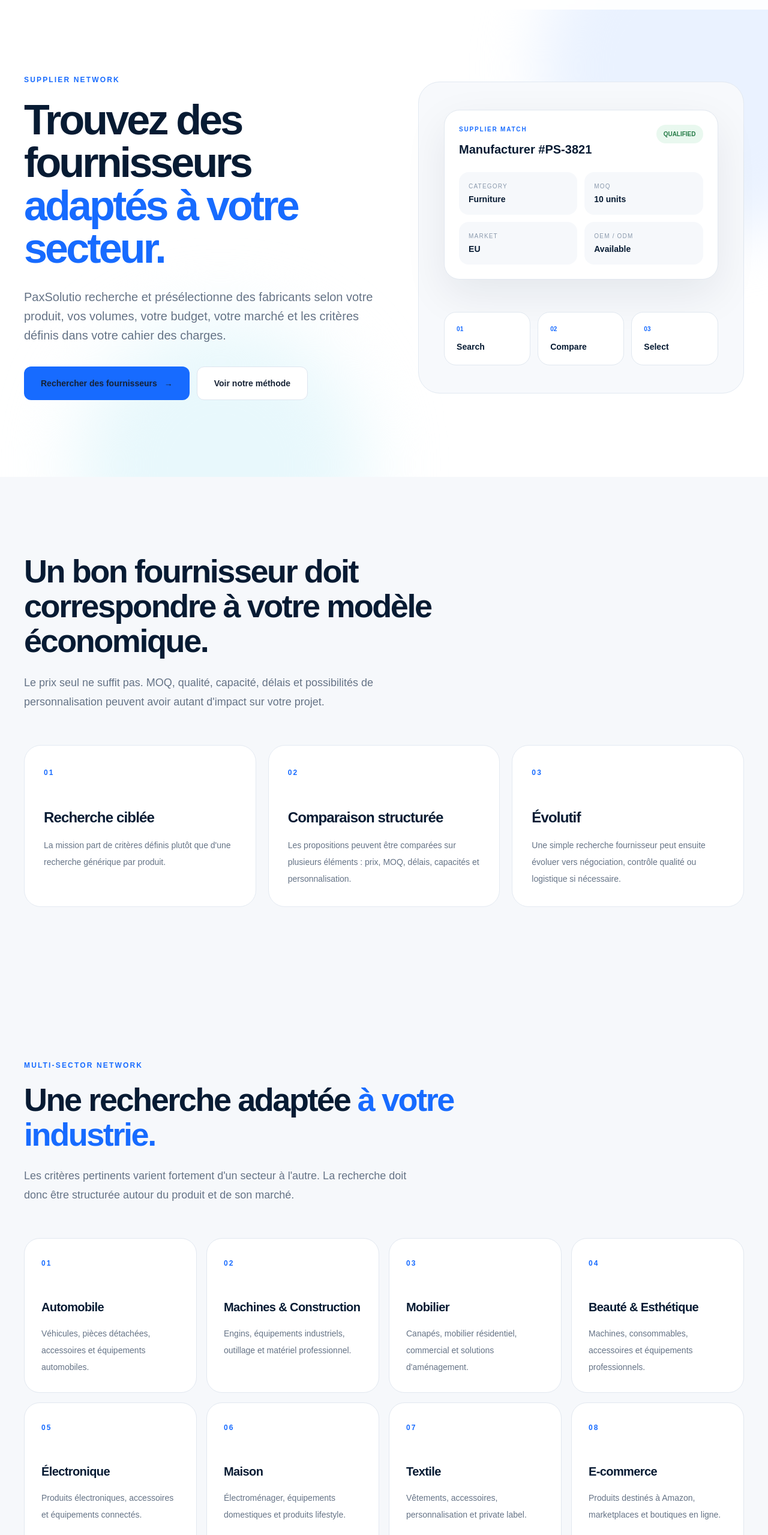
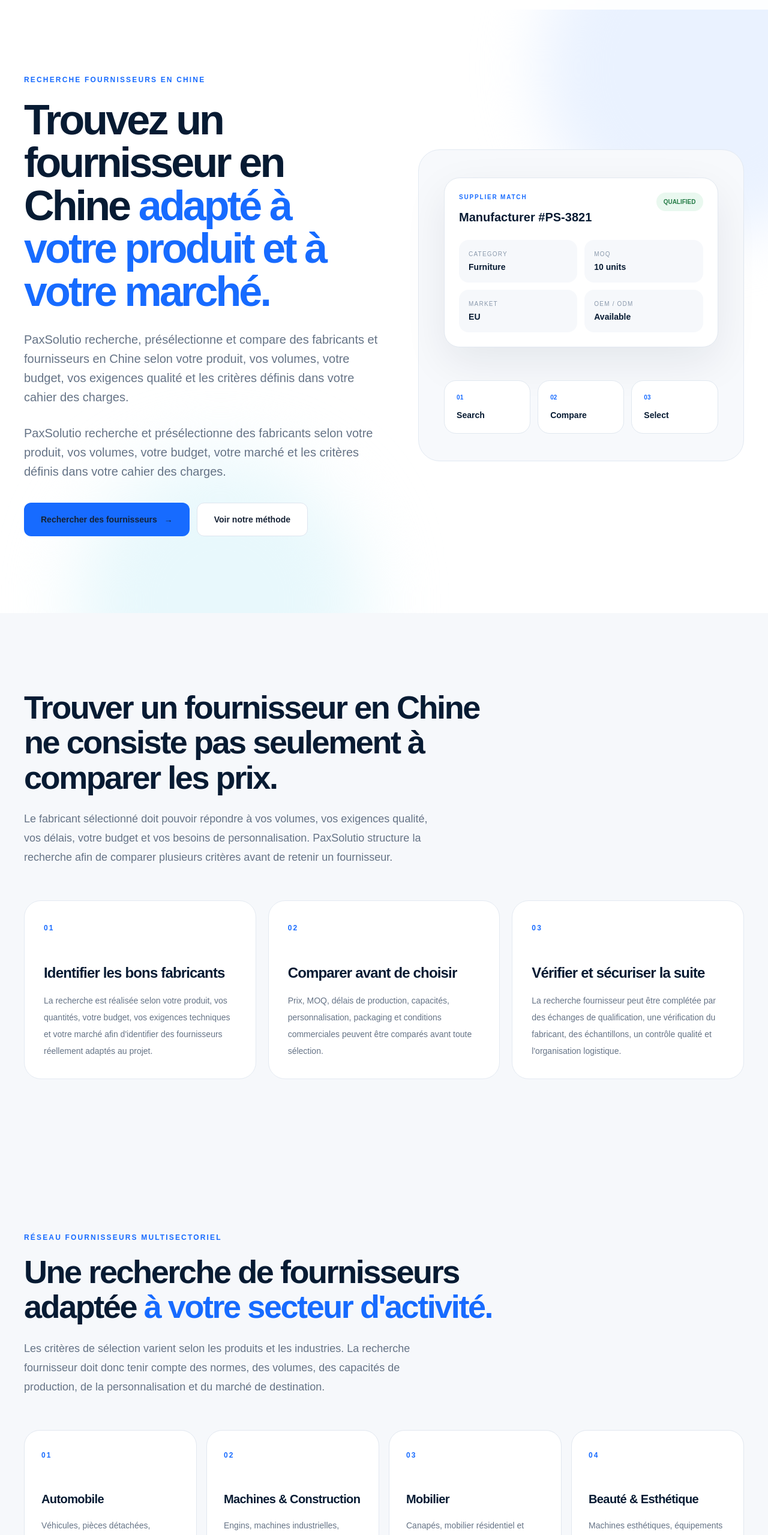
Before and after one commit to PaxSolutio/PaxSolutio, a Next.js app: page /fournisseurs in a window 1280 px wide. Shown: the part 67-2626 px from the top of the page at 60% size. Built offline with nearby package versions, Linux system fonts and the light colour scheme.

Commit message:
Optimisation SEO page fournisseurs

```diff
--- a/src/app/fournisseurs/page.tsx
+++ b/src/app/fournisseurs/page.tsx
@@ -32,21 +32,21 @@ export const metadata: Metadata = {
 const benefits = [
   {
     number: "01",
-    title: "Recherche ciblée",
+    title: "Identifier les bons fabricants",
     description:
-      "La mission part de critères définis plutôt que d'une recherche générique par produit.",
+      "La recherche est réalisée selon votre produit, vos quantités, votre budget, vos exigences techniques et votre marché afin d'identifier des fournisseurs réellement adaptés au projet.",
   },
   {
     number: "02",
-    title: "Comparaison structurée",
+    title: "Comparer avant de choisir",
     description:
-      "Les propositions peuvent être comparées sur plusieurs éléments : prix, MOQ, délais, capacités et personnalisation.",
+      "Prix, MOQ, délais de production, capacités, personnalisation, packaging et conditions commerciales peuvent être comparés avant toute sélection.",
   },
   {
     number: "03",
-    title: "Évolutif",
+    title: "Vérifier et sécuriser la suite",
     description:
-      "Une simple recherche fournisseur peut ensuite évoluer vers négociation, contrôle qualité ou logistique si nécessaire.",
+      "La recherche fournisseur peut être complétée par des échanges de qualification, une vérification du fabricant, des échantillons, un contrôle qualité et l'organisation logistique.",
   },
 ];
 
@@ -58,8 +58,8 @@ export default function SuppliersPage() {
       <SuppliersHero />
 
       <ServiceBenefits
-        title="Un bon fournisseur doit correspondre à votre modèle économique."
-        intro="Le prix seul ne suffit pas. MOQ, qualité, capacité, délais et possibilités de personnalisation peuvent avoir autant d'impact sur votre projet."
+        title="Trouver un fournisseur en Chine ne consiste pas seulement à comparer les prix."
+        intro="Le fabricant sélectionné doit pouvoir répondre à vos volumes, vos exigences qualité, vos délais, votre budget et vos besoins de personnalisation. PaxSolutio structure la recherche afin de comparer plusieurs critères avant de retenir un fournisseur."
         benefits={benefits}
       />
 
@@ -72,8 +72,8 @@ export default function SuppliersPage() {
       <SupplierRequestForm />
 
       <ServiceCTA
-        title="Vous avez déjà une référence produit ou un exemple précis ?"
-        description="Envoyez un maximum d'informations afin que la recherche parte d'un cahier des charges clair."
+        title="Vous recherchez un fabricant ou un fournisseur en Chine ?"
+        description="Envoyez-nous votre produit, vos photos ou liens de référence, les quantités envisagées, votre budget et vos exigences afin de lancer une recherche ciblée."
         buttonLabel="Rechercher mes fournisseurs"
         href="#supplier-request"
       />
--- a/src/components/suppliers/SupplierProcess.tsx
+++ b/src/components/suppliers/SupplierProcess.tsx
@@ -1,39 +1,39 @@
 const steps = [
   {
     number: "01",
-    title: "Votre besoin",
+    title: "Définition du besoin",
     description:
-      "Produit, caractéristiques, quantités, budget, destination et contraintes.",
+      "Produit recherché, caractéristiques techniques, quantités, budget, marché de destination et contraintes du projet.",
   },
   {
     number: "02",
-    title: "Recherche",
+    title: "Recherche de fournisseurs",
     description:
-      "Identification de fournisseurs susceptibles de répondre au cahier des charges.",
+      "Identification de fabricants et fournisseurs en Chine susceptibles de répondre au cahier des charges.",
   },
   {
     number: "03",
-    title: "Premier filtre",
+    title: "Présélection",
     description:
-      "Analyse des informations disponibles et des conditions commerciales.",
+      "Premier filtrage selon les capacités, les informations disponibles, les MOQ, les délais et les conditions commerciales.",
   },
   {
     number: "04",
-    title: "Échanges",
+    title: "Qualification",
     description:
-      "Questions complémentaires sur prix, MOQ, délais, personnalisation et capacités.",
+      "Échanges avec les fournisseurs sur les prix, capacités de production, personnalisation, packaging et exigences techniques.",
   },
   {
     number: "05",
-    title: "Comparatif",
+    title: "Comparaison",
     description:
-      "Organisation des différentes options afin de faciliter leur comparaison.",
+      "Organisation des différentes propositions afin de comparer les fournisseurs sur des critères concrets.",
   },
   {
     number: "06",
-    title: "Shortlist",
+    title: "Shortlist fournisseurs",
     description:
-      "Sélection des fournisseurs qui correspondent le mieux aux critères définis.",
+      "Sélection des fabricants les plus adaptés avant négociation, échantillonnage, contrôle qualité ou lancement de commande.",
   },
 ];
 
@@ -46,13 +46,18 @@ export default function SupplierProcess() {
       <div className="mx-auto max-w-[1320px] px-6 lg:px-10">
         <div className="max-w-[780px]">
           <div className="mb-5 text-xs font-extrabold uppercase tracking-[0.18em] text-[#176BFF]">
-            Supplier Research
+            Notre méthode de recherche
           </div>
 
           <h2 className="text-[38px] font-extrabold leading-[1.08] tracking-[-0.045em] text-[#071B33] sm:text-[48px] lg:text-[54px]">
-            Du besoin initial
-            <span className="text-[#176BFF]"> à une shortlist exploitable.</span>
+            Du cahier des charges
+            <span className="text-[#176BFF]"> à une shortlist de fournisseurs qualifiés.</span>
           </h2>
+
+          <p className="mt-6 max-w-[720px] text-lg leading-8 text-[#657386]">
+            Notre processus vise à réduire le nombre d'options progressivement afin de
+            comparer les fabricants sur les critères réellement importants pour votre projet.
+          </p>
         </div>
 
         <div className="mt-16 grid gap-4 md:grid-cols-2 lg:grid-cols-3">
--- a/src/components/suppliers/SupplierProfilePreview.tsx
+++ b/src/components/suppliers/SupplierProfilePreview.tsx
@@ -13,18 +13,19 @@ export default function SupplierProfilePreview() {
       <div className="mx-auto grid max-w-[1320px] gap-16 px-6 lg:grid-cols-[0.85fr_1.15fr] lg:items-center lg:px-10">
         <div>
           <div className="mb-5 text-xs font-extrabold uppercase tracking-[0.18em] text-[#79A9FF]">
-            Supplier Profile
+            Comparatif fournisseur
           </div>
 
           <h2 className="text-[38px] font-extrabold leading-[1.08] tracking-[-0.045em] sm:text-[48px] lg:text-[54px]">
-            Comparez plus que
-            <span className="text-[#6EA4FF]"> le prix unitaire.</span>
+            Comparez les fournisseurs au-delà
+            <span className="text-[#6EA4FF]"> du simple prix unitaire.</span>
           </h2>
 
           <p className="mt-6 max-w-[580px] text-base leading-8 text-white/60">
-            Selon la mission et les informations disponibles, la comparaison
-            peut intégrer plusieurs éléments : MOQ, capacités, personnalisation,
-            délais, marchés export et options de vérification.
+            Selon la mission et les informations disponibles, un fournisseur peut être
+            comparé sur ses MOQ, ses délais, ses capacités de production, ses options
+            OEM/ODM, ses marchés export, ses possibilités de personnalisation et les
+            vérifications disponibles.
           </p>
         </div>
 
--- a/src/components/suppliers/SupplierSegments.tsx
+++ b/src/components/suppliers/SupplierSegments.tsx
@@ -2,42 +2,42 @@ const segments = [
   {
     title: "Automobile",
     description:
-      "Véhicules, pièces détachées, accessoires et équipements automobiles.",
+      "Véhicules, pièces détachées, accessoires, équipements automobiles et solutions d'export.",
   },
   {
     title: "Machines & Construction",
     description:
-      "Engins, équipements industriels, outillage et matériel professionnel.",
+      "Engins, machines industrielles, outillage, équipements de chantier et matériel professionnel.",
   },
   {
     title: "Mobilier",
     description:
-      "Canapés, mobilier résidentiel, commercial et solutions d'aménagement.",
+      "Canapés, mobilier résidentiel et professionnel, aménagement et fabrication personnalisée.",
   },
   {
     title: "Beauté & Esthétique",
     description:
-      "Machines, consommables, accessoires et équipements professionnels.",
+      "Machines esthétiques, équipements professionnels, consommables et accessoires spécialisés.",
   },
   {
     title: "Électronique",
     description:
-      "Produits électroniques, accessoires et équipements connectés.",
+      "Produits électroniques, accessoires, appareils connectés et solutions OEM ou Private Label.",
   },
   {
     title: "Maison",
     description:
-      "Électroménager, équipements domestiques et produits lifestyle.",
+      "Électroménager, équipements domestiques, décoration et produits lifestyle.",
   },
   {
     title: "Textile",
     description:
-      "Vêtements, accessoires, personnalisation et private label.",
+      "Vêtements, accessoires, fabrication textile, personnalisation et Private Label.",
   },
   {
     title: "E-commerce",
     description:
-      "Produits destinés à Amazon, marketplaces et boutiques en ligne.",
+      "Produits destinés à Amazon, marketplaces et boutiques en ligne avec options de packaging et fulfillment.",
   },
 ];
 
@@ -47,18 +47,18 @@ export default function SupplierSegments() {
       <div className="mx-auto max-w-[1320px] px-6 lg:px-10">
         <div className="max-w-[800px]">
           <div className="mb-5 text-xs font-extrabold uppercase tracking-[0.18em] text-[#176BFF]">
-            Multi-sector Network
+            Réseau fournisseurs multisectoriel
           </div>
 
           <h2 className="text-[38px] font-extrabold leading-[1.08] tracking-[-0.045em] text-[#071B33] sm:text-[48px] lg:text-[54px]">
-            Une recherche adaptée
-            <span className="text-[#176BFF]"> à votre industrie.</span>
+            Une recherche de fournisseurs adaptée
+            <span className="text-[#176BFF]"> à votre secteur d'activité.</span>
           </h2>
 
           <p className="mt-6 max-w-[680px] text-lg leading-8 text-[#657386]">
-            Les critères pertinents varient fortement d&apos;un secteur à
-            l&apos;autre. La recherche doit donc être structurée autour du
-            produit et de son marché.
+            Les critères de sélection varient selon les produits et les industries.
+            La recherche fournisseur doit donc tenir compte des normes, des volumes,
+            des capacités de production, de la personnalisation et du marché de destination.
           </p>
         </div>
 
--- a/src/components/suppliers/SuppliersHero.tsx
+++ b/src/components/suppliers/SuppliersHero.tsx
@@ -9,13 +9,19 @@ export default function SuppliersHero() {
       <div className="mx-auto grid max-w-[1320px] gap-14 px-6 lg:grid-cols-[1.05fr_0.95fr] lg:items-center lg:px-10">
         <div className="relative z-10">
           <div className="mb-6 text-xs font-extrabold uppercase tracking-[0.18em] text-[#176BFF]">
-            Supplier Network
+            Recherche fournisseurs en Chine
           </div>
 
           <h1 className="max-w-[800px] text-[46px] font-extrabold leading-[1.02] tracking-[-0.055em] text-[#071B33] sm:text-[58px] lg:text-[70px]">
-            Trouvez des fournisseurs
-            <span className="text-[#176BFF]"> adaptés à votre secteur.</span>
+            Trouvez un fournisseur en Chine
+            <span className="text-[#176BFF]"> adapté à votre produit et à votre marché.</span>
           </h1>
+
+          <p className="mt-7 max-w-[720px] text-lg leading-8 text-[#657386] lg:text-xl">
+            PaxSolutio recherche, présélectionne et compare des fabricants et fournisseurs
+            en Chine selon votre produit, vos volumes, votre budget, vos exigences qualité
+            et les critères définis dans votre cahier des charges.
+          </p>
 
           <p className="mt-7 max-w-[720px] text-lg leading-8 text-[#657386] lg:text-xl">
             PaxSolutio recherche et présélectionne des fabricants selon votre
```
